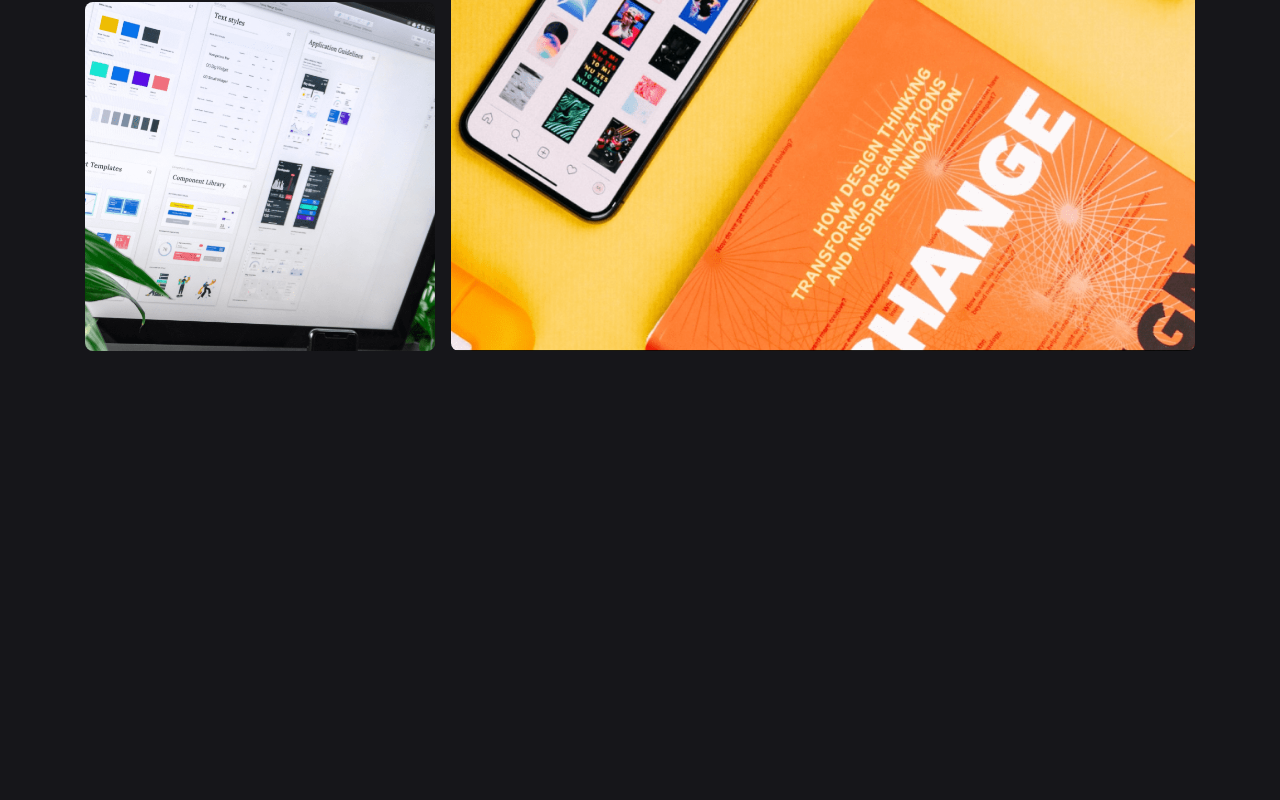
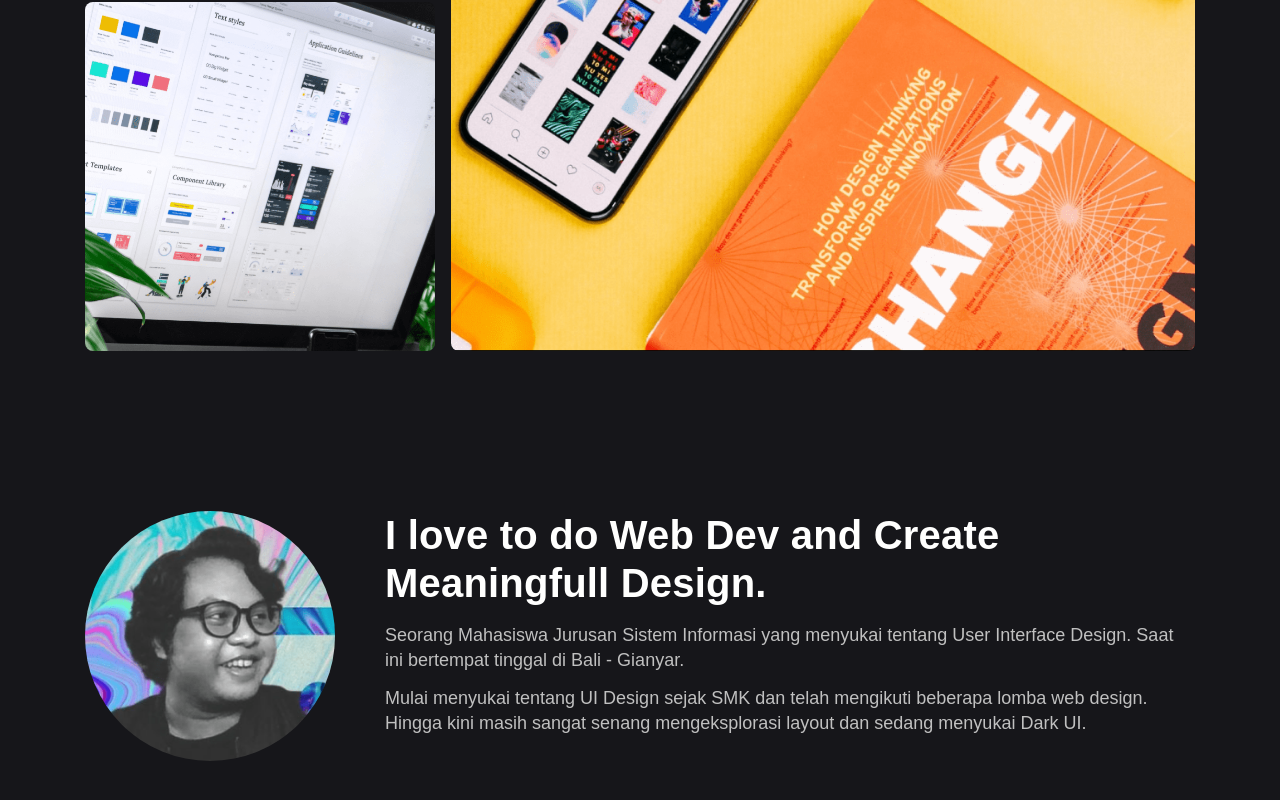
Before and after one commit to cahyadikrishna/cahyadikrishna.github.io, a Nuxt app: page / in a window 1280 px wide. Shown: the part 794-1594 px from the top of the page. Before the commit the page ends 1225 px from the top, so only its background shows below. Built offline with nearby package versions, Linux system fonts and the light colour scheme.

Commit message:
Implement About section

```diff
--- /dev/null
+++ b/components/DefaultAbout.vue
@@ -0,0 +1,70 @@
+<template>
+  <section class="about">
+    <div class="container">
+      <div class="about-wrapper">
+        <div class="about-content-image">
+          <img src="@/assets/foto-cahyadi-krishna.png" alt="" />
+        </div>
+
+        <div class="about-content-text">
+          <h2 class="text-heading-2 text-bold headline">
+            I love to do Web Dev and Create Meaningfull Design.
+          </h2>
+
+          <div class="desc">
+            <p class="text-body-1">
+              Seorang Mahasiswa Jurusan Sistem Informasi yang menyukai tentang
+              User Interface Design. Saat ini bertempat tinggal di Bali -
+              Gianyar.
+            </p>
+            <p class="text-body-1">
+              Mulai menyukai tentang UI Design sejak SMK dan telah mengikuti
+              beberapa lomba web design. Hingga kini masih sangat senang
+              mengeksplorasi layout dan sedang menyukai Dark UI.
+            </p>
+          </div>
+        </div>
+      </div>
+    </div>
+  </section>
+</template>
+
+<style scoped lang="scss">
+.about {
+  padding: 80px 0;
+  position: relative;
+
+  &-wrapper {
+    display: flex;
+    gap: 50px;
+  }
+}
+
+.about-content {
+  &-image {
+    flex-shrink: 0;
+    overflow: hidden;
+    width: 250px;
+    height: 250px;
+
+    img {
+      border-radius: 50%;
+      height: 100%;
+      object-fit: cover;
+      width: 100%;
+    }
+  }
+
+  &-text {
+    flex-grow: 1;
+  }
+}
+
+.desc {
+  display: flex;
+  flex-direction: column;
+  gap: 12px;
+  margin-top: 16px;
+  color: var(--gray-primary);
+}
+</style>
--- a/components/DefaultBanner.vue
+++ b/components/DefaultBanner.vue
@@ -30,9 +30,10 @@
 
 <style scoped lang="scss">
 .decoration {
+  margin-top: 80px;
   position: absolute;
+  right: 0;
   top: 0;
-  right: 0;
 }
 
 .banner {
@@ -62,8 +63,8 @@
 
 .img-item {
   &-left {
+    height: 350px;
     overflow: hidden;
-    height: 350px;
     width: 350px;
 
     img {
--- a/pages/index.vue
+++ b/pages/index.vue
@@ -1,5 +1,6 @@
 <template>
   <NuxtLayout>
     <DefaultBanner />
+    <DefaultAbout />
   </NuxtLayout>
 </template>
```
Also changed, not shown: assets/foto-cahyadi-krishna.png (added).
